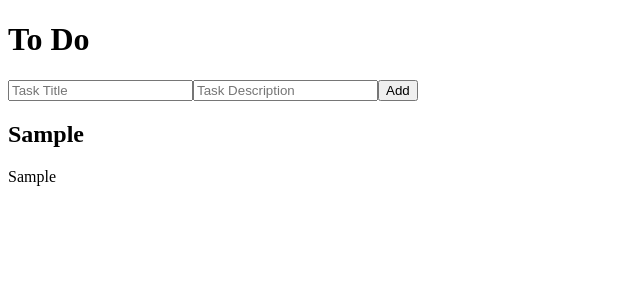
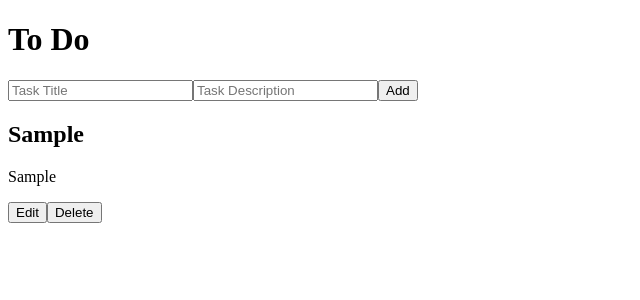
Before and after one commit to adas1gupta/ToDoMiniature, a React (Vite) app: page / in a window 1280 px wide. Both pictures are taken after typing "Sample", "Sample" into the empty fields and a click on the button "Add". Shown: the top 300 px of the page, without its empty margins (0-640 px from the left). Built offline with nearby package versions, Linux system fonts and the light colour scheme.

Commit message:
finished functionality for todo. what's left is styling

```diff
--- a/src/App.jsx
+++ b/src/App.jsx
@@ -20,6 +20,18 @@ const App = () => {
         }
     }
 
+    const handleEdit = (index, taskTitle, taskDescription) => {
+        setTasks(tasks.map((task, i) =>
+            i === index
+                ? { ...task, taskTitle, taskDescription }
+                : task
+        ));
+    };
+
+    const handleDelete = (index) => {
+        setTasks(tasks.filter((_, i) => i !== index));
+    };
+
     return (
         <div>
             <h1>To Do</h1>
@@ -34,7 +46,15 @@ const App = () => {
             <ToDoList>
                 {(tasks.length > 0) ? (
                     tasks.map((task, index) => (
-                            <ToDo key={index} taskTitle={task.taskTitle} taskDescription={task.taskDescription} />
+                            <ToDo
+                                key={index} //this is so React can uniquely identify each item in a list
+                                //key is also not accessible within child components
+                                taskIndex={index} //separate index identifier
+                                taskTitle={task.taskTitle}
+                                taskDescription={task.taskDescription}
+                                handleEdit={handleEdit}
+                                handleDelete={handleDelete}
+                            />
                         ))
                     ) : <></>
                 }
--- a/src/Delete.jsx
+++ b/src/Delete.jsx
@@ -0,0 +1,7 @@
+function Delete (index, handleDelete) {
+    return (
+        <button onClick={ () => handleDelete(index) }>Delete</button>
+    )
+}
+
+export default Delete;
--- a/src/Edit.jsx
+++ b/src/Edit.jsx
@@ -0,0 +1,7 @@
+function Edit(index, taskTitle, taskDescription, handleEdit) {
+    return (
+        <button onClick={ () => handleEdit(index, taskTitle, taskDescription) }>Edit</button>
+    )
+}
+
+export default Edit;
--- a/src/ToDo.jsx
+++ b/src/ToDo.jsx
@@ -1,7 +1,9 @@
 import { useEffect, useRef } from "react";
 import { createPortal } from "react-dom";
+import Edit from "./Edit";
+import Delete from "./Delete";
 
-function ToDo ({ taskTitle, taskDescription }) {
+function ToDo ({ taskTitle, taskDescription, taskIndex, handleEdit, handleDelete }) {
     const elRef = useRef(null)
     if (!elRef.current) {
         elRef.current = document.createElement("div") //Don't need to put html (<div>)
@@ -15,11 +17,22 @@ function ToDo ({ taskTitle, taskDescription }) {
     }, [])
 
     return createPortal(
-        <div>
+        (<div>
             <h2>{taskTitle}</h2>
             <p>{taskDescription}</p>
-        </div>,
-        elRef.current
+            <Edit
+                index={taskIndex}
+                taskTitle={taskTitle}
+                taskDescription={taskDescription}
+                handleEdit={handleEdit}
+            />
+            <Delete
+                index={taskIndex}
+                taskTitle={taskTitle}
+                taskDescription={taskDescription}
+                handleDelete={handleDelete}
+            />
+        </div>), elRef.current
     )
 }
 
```
